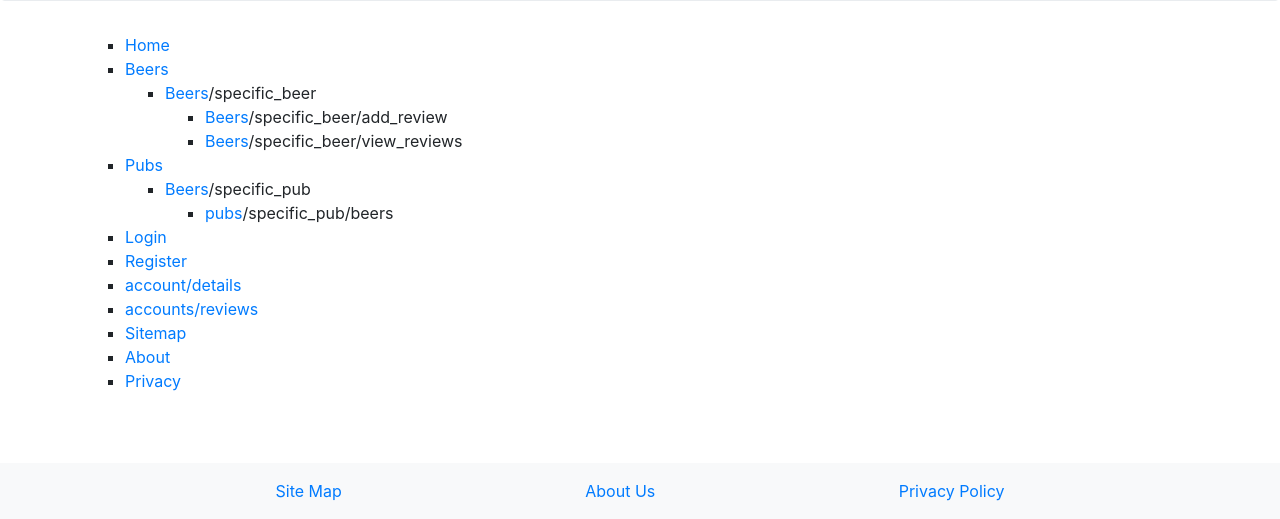
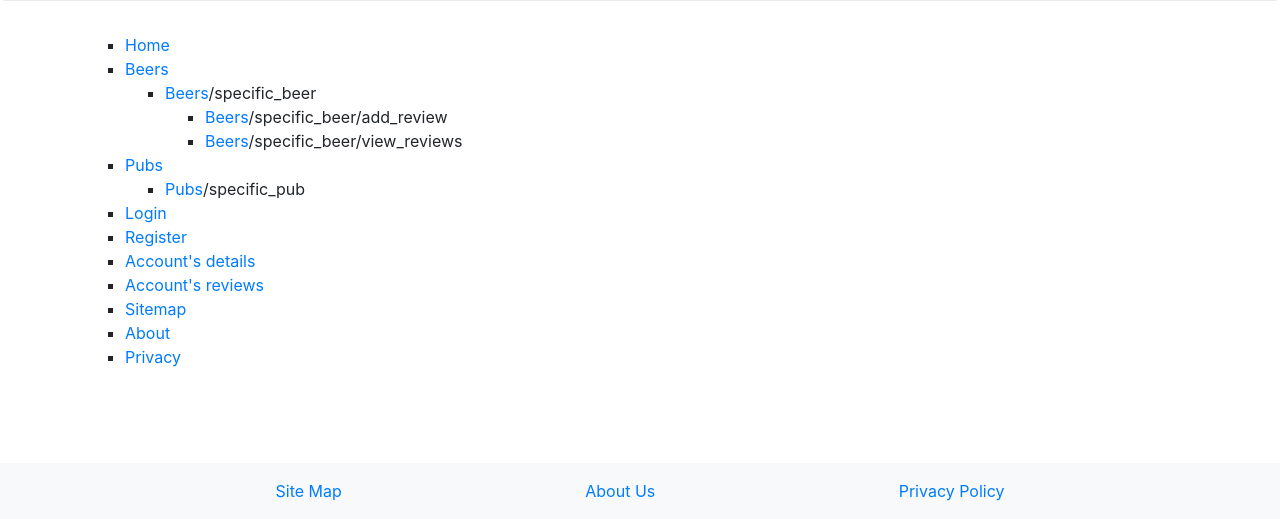
Before and after one commit to David132639/draughtcraft, a Django app: page /draughtandcraft/sitemap/ in a window 1280 px wide. Shown: the part 281-800 px from the top of the page. Run offline with Django 3.2, Linux system fonts and the light colour scheme; some libraries are stand-ins or nearby versions.

Commit message:
Sitemap cleanup

```diff
--- a/templates/dac/sitemap.html
+++ b/templates/dac/sitemap.html
@@ -24,17 +24,14 @@ Sitemap
 		</ul>
 		<li><a href="{% url 'pubs' %}">Pubs</a></li>
 		<ul>
-			<li><a href="{% url 'pubs' %}">Beers</a>/specific_pub</li>
-			<ul>
-				<li><a href="{% url 'pubs' %}">pubs</a>/specific_pub/beers</li>
-			</ul>
+			<li><a href="{% url 'pubs' %}">Pubs</a>/specific_pub</li>
 		</ul>
 
 
 		<li><a href="{% url 'auth_login' %}">Login</a></li>
 		<li><a href="{% url 'registration_register' %}">Register</a></li>
-		<li><a href="{% url 'user_details' %}">account/details</a></li>
-		<li><a href="{% url 'reviews' %}">accounts/reviews</a></li>
+		<li><a href="{% url 'user_details' %}">Account's details</a></li>
+		<li><a href="{% url 'reviews' %}">Account's reviews</a></li>
 
 
 		<li><a href="{% url 'sitemap' %}">Sitemap</a></li>
```
